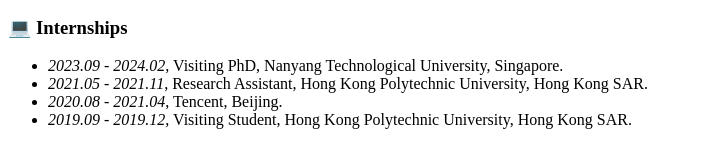
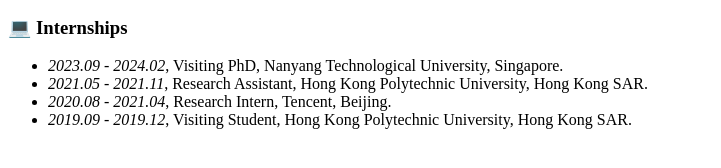
Before and after one commit to MiaoHaoSunny/MiaoHaoSunny.github.io, a Jekyll site: the page built from _pages/includes/others.md, in a window 1280 px wide. Shown: the part 535-703 px from the top of the page, without its empty margins (0-721 px from the left). Built offline with Jekyll 4.4.1, drawn with Linux system fonts in a browser that asks for light colours; our own code applies the rules of GitHub Pages for plain Markdown files.

Commit message:
Update others.md

```diff
--- a/_pages/includes/others.md
+++ b/_pages/includes/others.md
@@ -6,5 +6,5 @@
 # 💻 Internships
 - *2023.09 - 2024.02*, Visiting PhD, Nanyang Technological University, Singapore.
 - *2021.05 - 2021.11*, Research Assistant, Hong Kong Polytechnic University, Hong Kong SAR.
-- *2020.08 - 2021.04*, Tencent, Beijing.
+- *2020.08 - 2021.04*, Research Intern, Tencent, Beijing.
 - *2019.09 - 2019.12*, Visiting Student, Hong Kong Polytechnic University, Hong Kong SAR.
```
